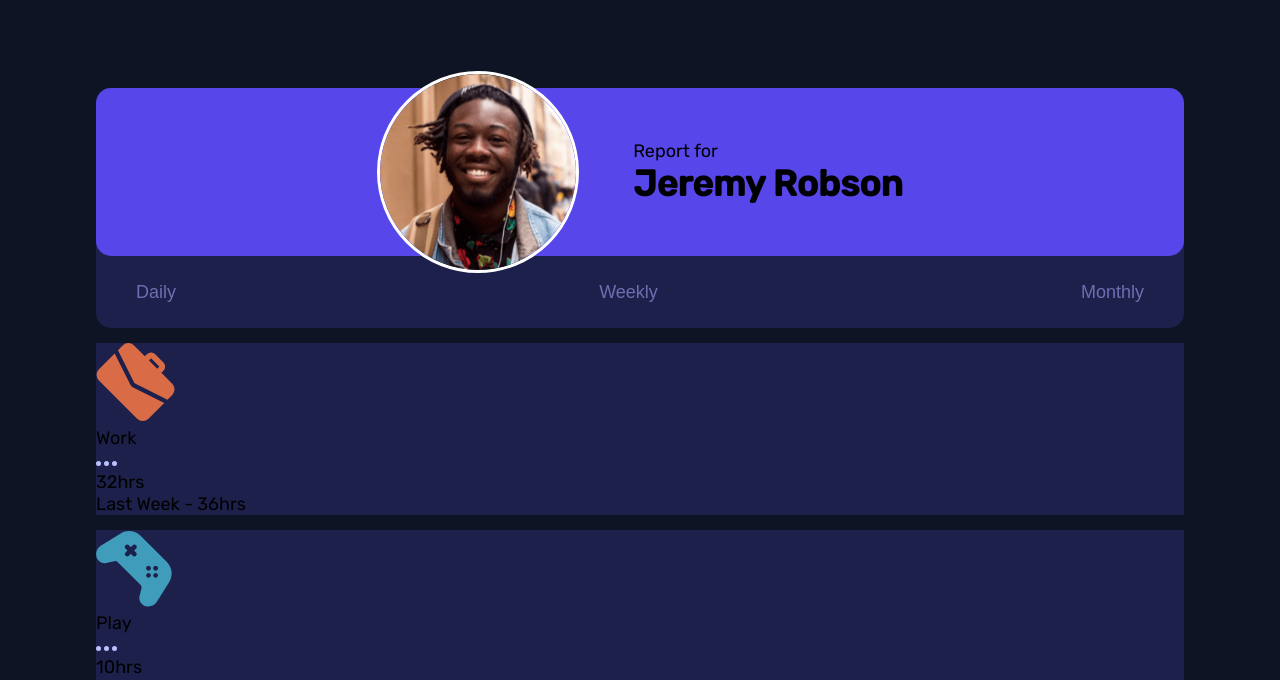
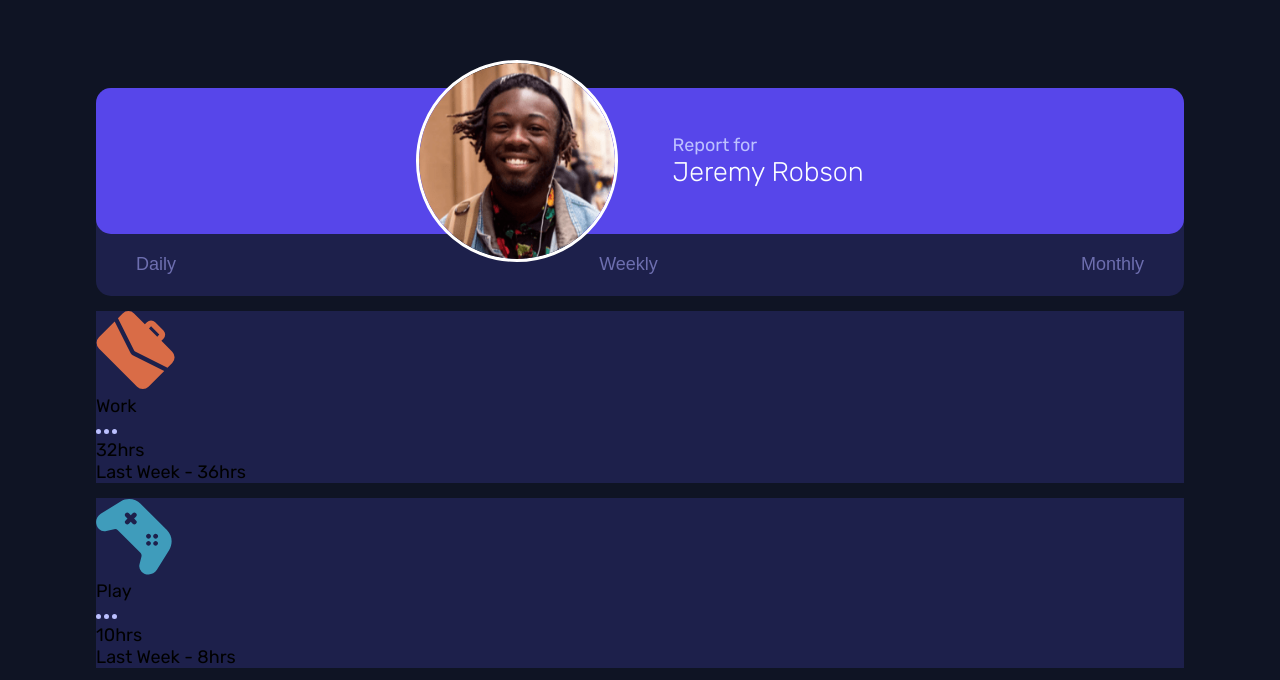
Before and after one commit to thiagoRibasMiranda/Time-tracking-dashboard, a React (Create React App) app: page / in a window 1280 px wide. Shown: the part 104-784 px from the top of the page. Built offline with nearby package versions, Linux system fonts and the light colour scheme.

Commit message:
style:  added more style to CardUser

```diff
--- a/src/components/CardUser/CardUser.css
+++ b/src/components/CardUser/CardUser.css
@@ -2,7 +2,7 @@
   display: flex;
   flex-direction: column;
   width: 85%;
-  height: 30vh;
+  height: 26vh;
   background-color: #1D204B;
   border-radius: 15px;
 }
@@ -16,6 +16,14 @@
   border-radius: 15px;
   justify-content: center;
   background-color: #5746EA;
+  color: hsl(236, 100%, 87%);
+}
+
+.UserName{
+  /* color: ; */
+  font-weight: 300;
+  color: #FBFDFF;
+
 }
 
 .MenuButtons {
--- a/src/components/CardUser/CardUser.js
+++ b/src/components/CardUser/CardUser.js
@@ -8,7 +8,7 @@ function CardUser({ name, onPress }) {
         <img src={userImg} alt="UserImg"/>
         <div>
           <p>Report for</p>
-          <h1>{name}</h1>
+          <h2 className='UserName'>{name}</h2>
         </div>
       </div>
       <div className='MenuButtons'>
```
